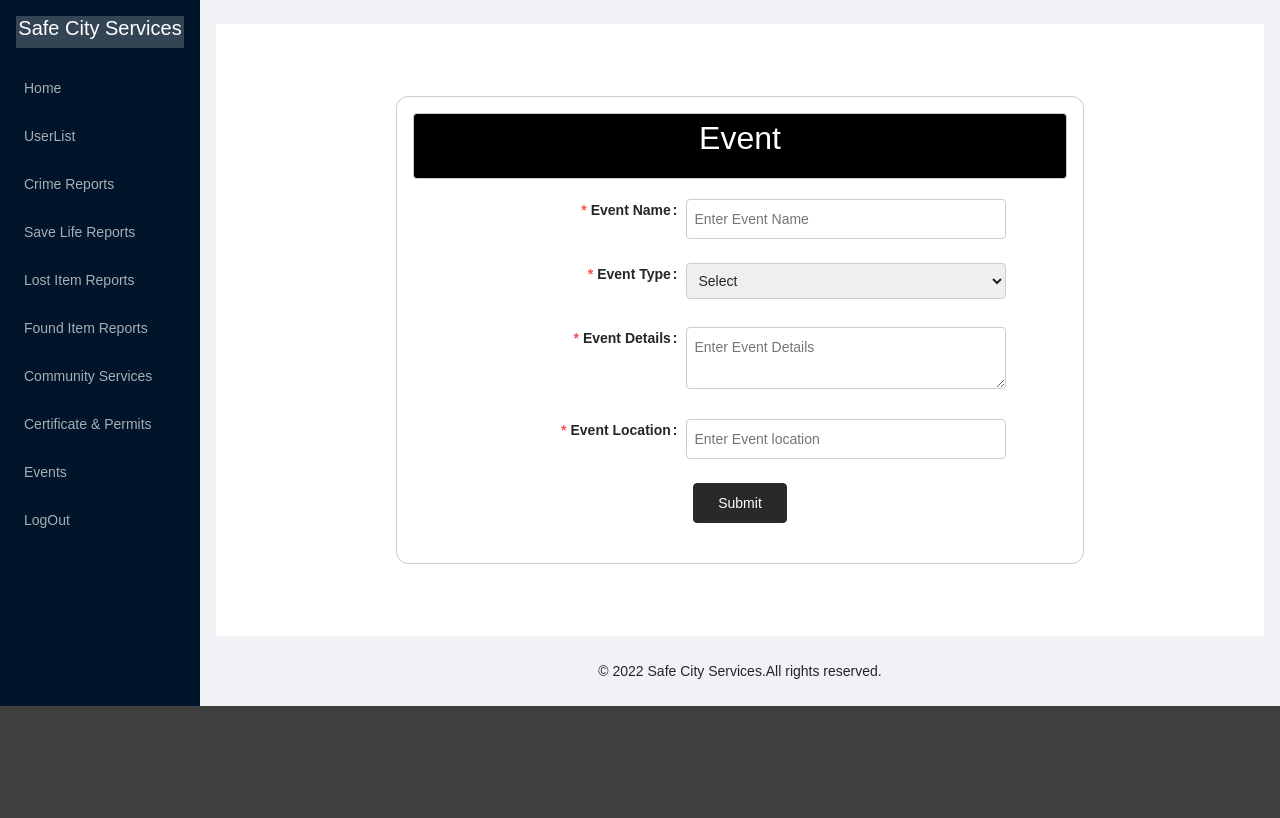
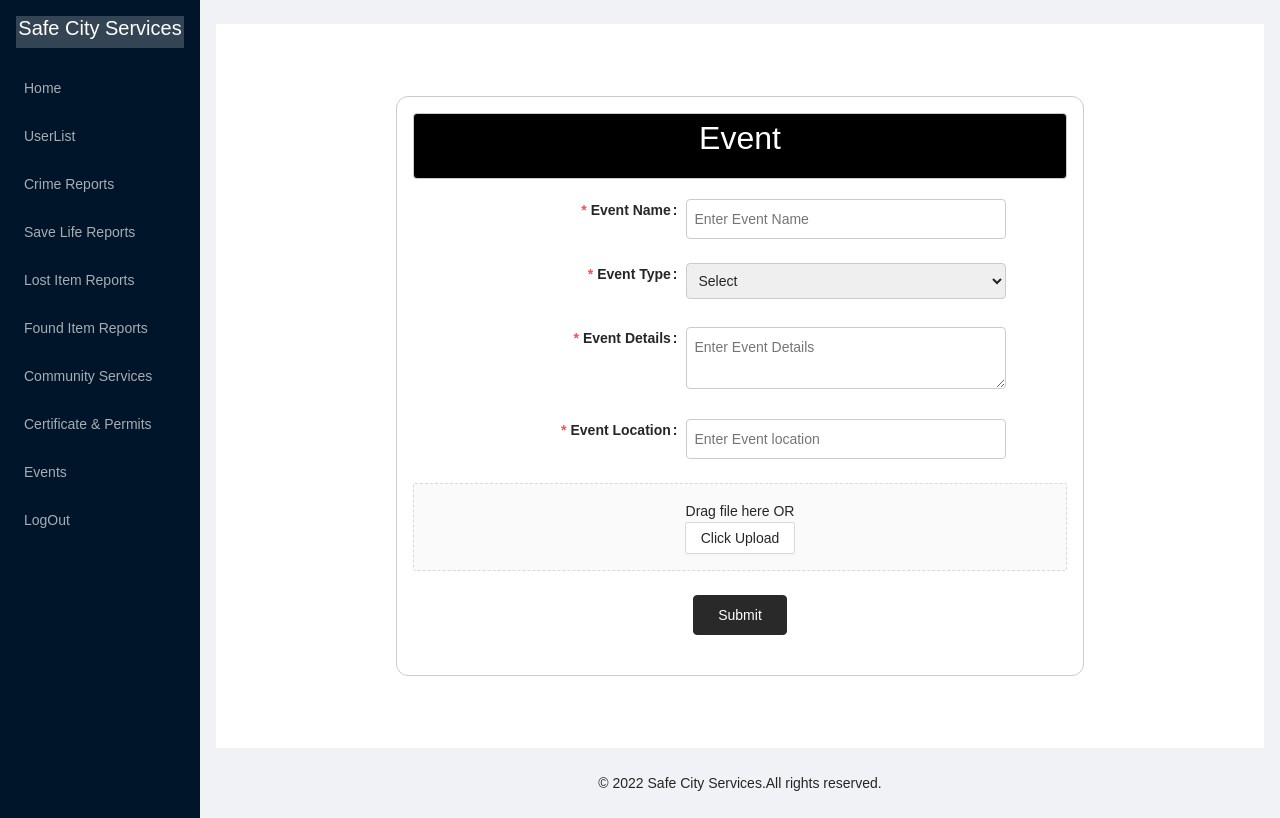
Before and after one commit to MAsad91/fyp-Admin, a React (Create React App) app: page /events/eventform in a window 1280 px wide. Built offline with nearby package versions, Linux system fonts and the light colour scheme.

Commit message:
events form added

```diff
--- a/src/dashboard/pages/Events/EventsForm.js
+++ b/src/dashboard/pages/Events/EventsForm.js
@@ -6,11 +6,15 @@ import ErrorModal from "../../shared/ErrorModal";
 import styles from "../../user-components/FormStyling.module.css";
 import axios from "axios";
 
-const CrimeReportForm = () => {
+const EventsForm = () => {
   const [images, setImages] = useState([]);
   const [error, setError] = useState(false);
   const auth = useContext(AuthContext);
   const navigation = useNavigate();
+
+  const uploadHandle = ({ fileList }) => {
+    setImages(fileList);
+  };
 
   const errorHandler = () => {
     setError(null);
@@ -37,9 +41,10 @@ const CrimeReportForm = () => {
             try {
               let formData = new FormData();
               formData.append("name", value.name);
-              formData.append("EventType", value.crimetype);
+              formData.append("eventtype", value.eventtype);
               formData.append("details", value.details);
               formData.append("location", value.location);
+              formData.append("images", images[0].originFileObj);
               formData.append("creator", auth.userId);
               const response = await axios({
                 method: "post",
@@ -76,17 +81,13 @@ const CrimeReportForm = () => {
               ]}
               hasFeedback
             >
-              <input
-                type="text"
-                id="name"
-                placeholder="Enter Event Name"
-              />
+              <input type="text" id="name" placeholder="Enter Event Name" />
             </Form.Item>
           </div>
 
           <div className={styles["form-control"]}>
             <Form.Item
-              name="Eventtype"
+              name="eventtype"
               label="Event Type"
               rules={[
                 {
@@ -151,6 +152,28 @@ const CrimeReportForm = () => {
               />
             </Form.Item>
           </div>
+          <div className={styles["form-control"]}>
+            <Form.Item
+              name="image"
+              rules={[
+                {
+                  required: true,
+                  message: "Please upload image",
+                },
+              ]}
+            >
+              <Upload.Dragger
+                accept=".png,.jpg,.jpeg"
+                onChange={uploadHandle}
+                beforeUpload={() => false}
+              >
+                Drag file here OR
+                <br />
+                <Button>Click Upload </Button>
+              </Upload.Dragger>
+            </Form.Item>
+          </div>
+
           <div className={styles["form-actions"]}>
             <Form.Item>
               <button style={{ color: "white" }}>Submit</button>
@@ -162,4 +185,4 @@ const CrimeReportForm = () => {
   );
 };
 
-export default CrimeReportForm;
+export default EventsForm;
```
